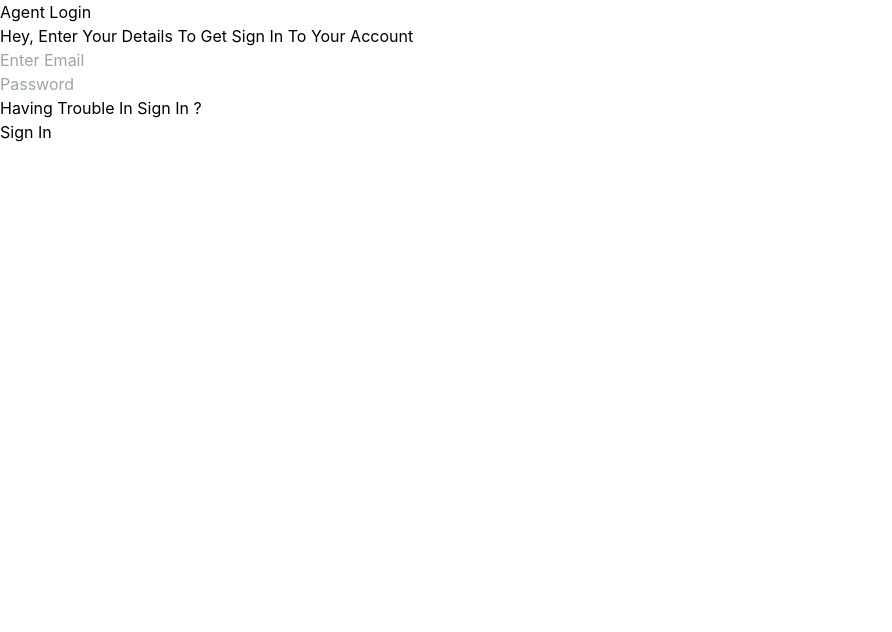
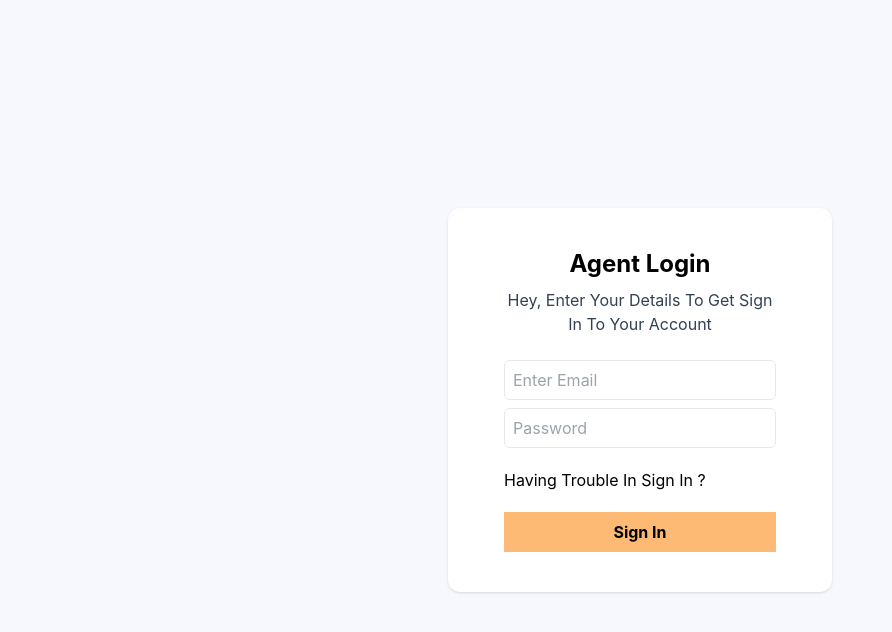
Before and after one commit to AhmadAzkia/ceritain, a React (Create React App) app: page /login in a window 1280 px wide. Shown: the top 632 px of the page, without its empty margins (0-892 px from the left). Built offline with nearby package versions, Linux system fonts and the light colour scheme; a web font is replaced by a local one.

Commit message:
Halaman Login Masih Progress Lanjut Besok
Membuat Halaman Login serta memberikan style ( progress ), kemudian memindahkan Input.css ke file global

```diff
--- a/src/Pages/Login.js
+++ b/src/Pages/Login.js
@@ -2,19 +2,17 @@ import React from "react";
 
 function Login() {
   return (
-    <div className="halaman-login">
-        <div className="container">
-          <div className="halaman-login-box w-96 h-96 bg-sky-800 shadow-xl">
-              <h1>Agent Login</h1>
-              <p>Hey, Enter Your Details To Get Sign In To Your Account</p>
-              <div className="flex flex-col">
-                <input type="email" name="" id="" placeholder="Enter Email" />
-                <input type="password" name="" id="" placeholder="Password" />
-              </div>
-              <p>Having Trouble In Sign In ?</p>
-              <button type="submit">Sign In</button>
-          </div>
+    <div className="w-full min-h-screen grid place-items-center bg-[#F6F8FD]">
+      <div className="w-96 h-96 bg-white shadow rounded-xl px-14">
+        <h1 className="text-center text-2xl font-bold mt-10 mb-2">Agent Login</h1>
+        <p className="text-center text-slate-700 ">Hey, Enter Your Details To Get Sign In To Your Account</p>
+        <div className="flex flex-col mt-6 gap-2">
+          <input className="w-full h-10 ps-2 border rounded-md" type="email" name="" id="" placeholder="Enter Email" />
+          <input className="w-full h-10 ps-2 border rounded-md" type="password" name="" id="" placeholder="Password" />
         </div>
+        <p className="my-5">Having Trouble In Sign In ?</p>
+        <button className="w-full h-10 bg-orange-300 font-bold" type="submit">Sign In</button>
+      </div>
     </div>
   );
 }
--- a/src/index.js
+++ b/src/index.js
@@ -2,6 +2,7 @@ import React from 'react';
 import ReactDOM from 'react-dom/client';
 import './index.css';
 import './App.css';
+import './css/input.css';
 import App from './App';
 import reportWebVitals from './reportWebVitals';
 
```
